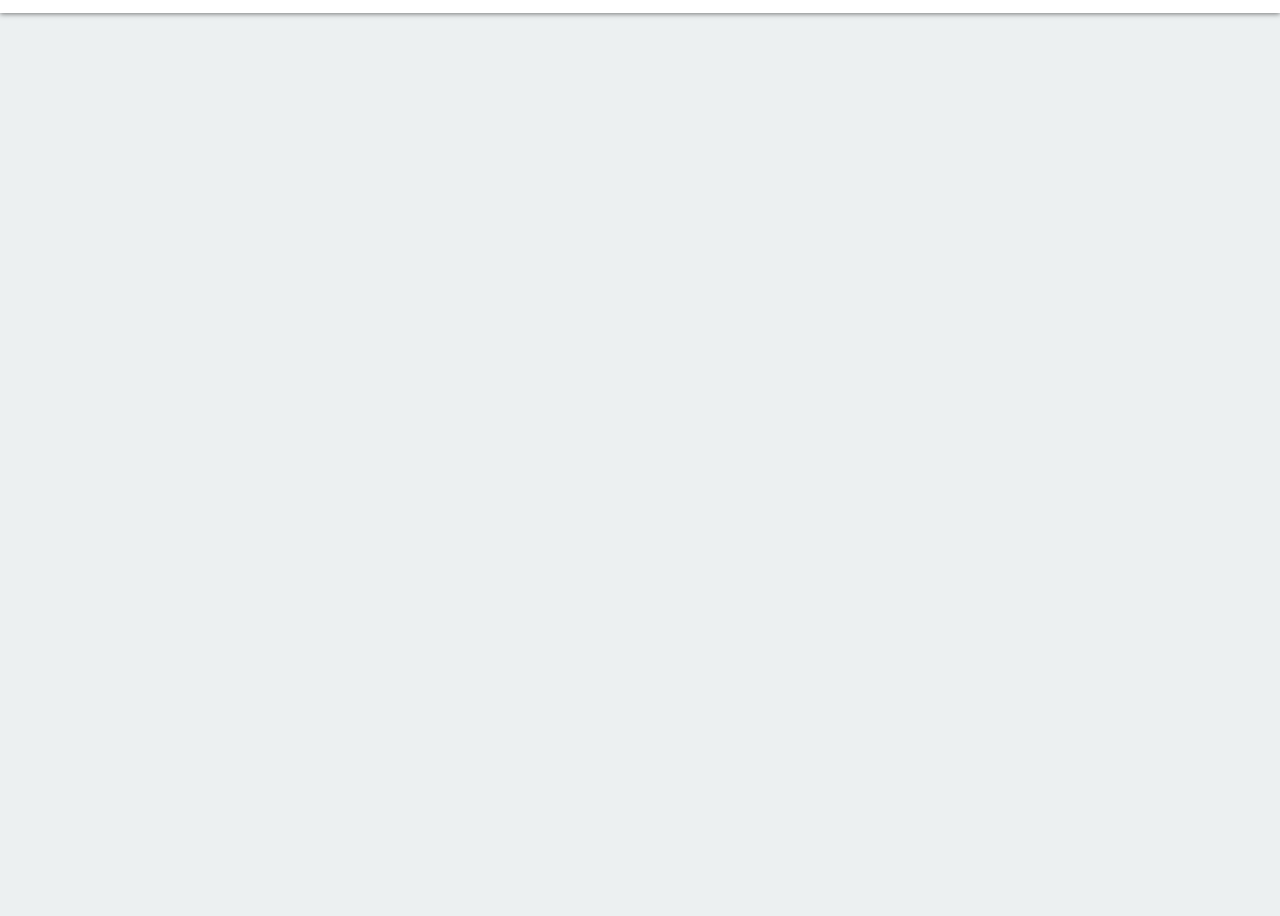
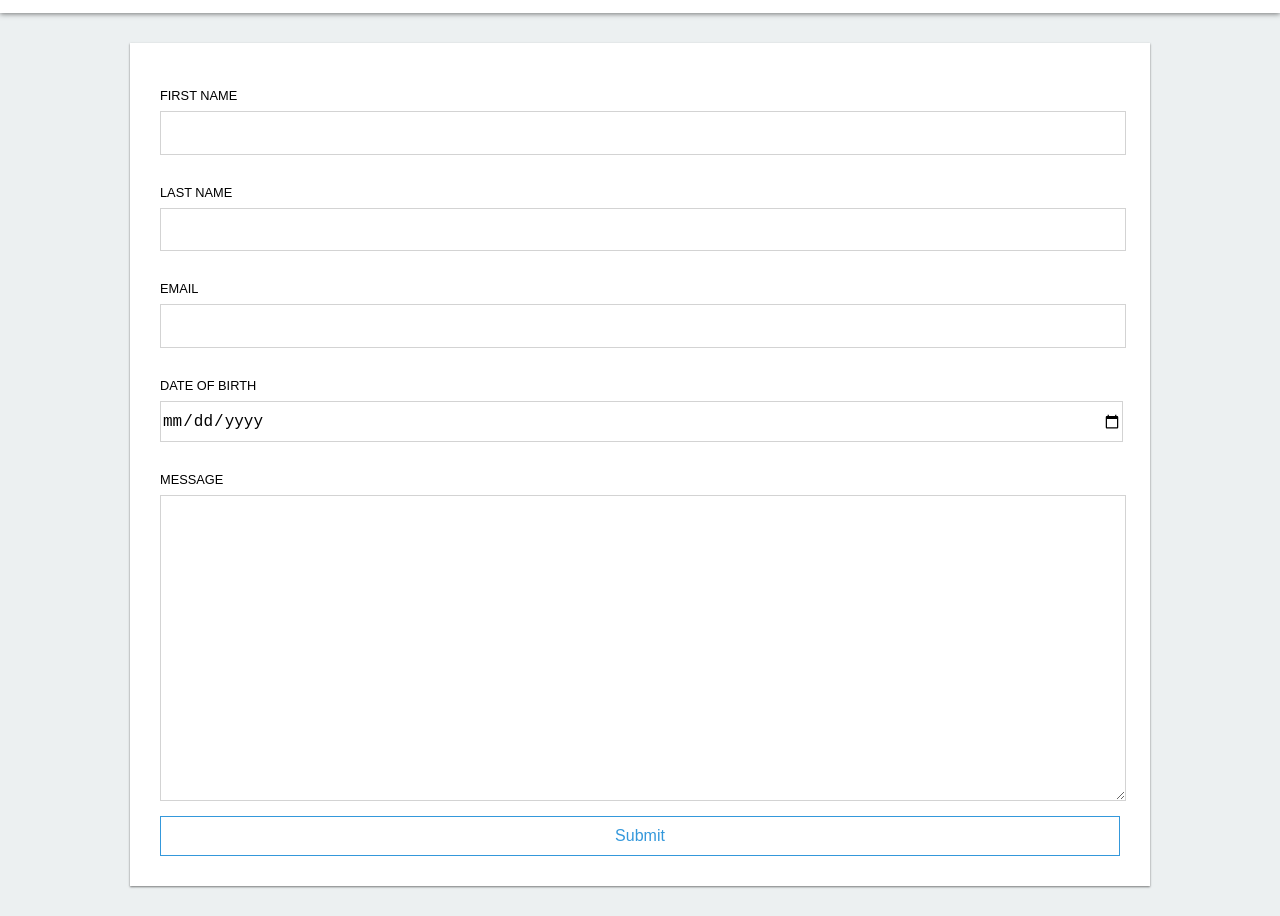
Before and after one commit to PuriaGithub/Custom-Form-Design, a plain HTML site: page index.html in a window 1280 px wide. Shown: the part 37-953 px from the top of the page. Before the commit the page ends 800 px from the top, so only its background shows below. Drawn offline with Linux system fonts and the light colour scheme.

Commit message:
add some form field

```diff
--- a/index.html
+++ b/index.html
@@ -12,5 +12,30 @@
                 <span id="brand">Custom Form Design</span>
             </div>
         </header>
+        <main>
+            <form>
+                <div class="form-group">
+                    <label for="firstname">First Name</label>
+                    <input type="text" id="firstname">
+                </div>
+                <div class="form-group">
+                    <label for="lastname">Last Name</label>
+                    <input type="text" id="lastname">
+                </div>
+                <div class="form-group">
+                    <label for="email">Email</label>
+                    <input type="text" id="email">
+                </div>
+                <div class="form-group">
+                    <label for="dob">Date of birth</label>
+                    <input type="date" id="dob">
+                </div>
+                <div class="form-group">
+                    <label for="message">Message</label>
+                    <textarea name="message" id="message" cols="30" rows="20"></textarea>
+                </div>
+                <input type="submit" name="submit" id="submit">
+            </form>
+        </main>
     </body>
 </html>
--- a/src/styles.css
+++ b/src/styles.css
@@ -3,6 +3,50 @@ body {
     padding: 0;
     font-family: Arial, Helvetica, sans-serif;
     background: #ecf0f1;
+}
+
+main {
+    width: 75%;
+    height: 100%;
+    margin: auto;
+    margin-top: 30px;
+    margin-bottom: 30px;
+    padding: 30px;
+    background-color: white;
+    box-shadow: 0px 1px 2px rgba(0, 0, 0, .5);
+}
+
+label {
+    display: block;
+    padding-bottom: .5rem;
+    text-transform: uppercase;
+    font-size: .8rem;
+}
+
+input{
+    display: block;
+    width: 100%;
+    height: calc(1.6em + .75rem + 2px);
+    font-size: 1rem;
+    border: 1px solid lightgray;
+    outline: none;
+}
+
+input[type="submit"] {
+    display: block;
+    width: 100%;
+    height: calc(1.6em + 0.75rem + 2px);
+    font-size: 1rem;
+    color: rgb(52, 152, 219);
+    border: 1px solid rgb(52, 152, 219);
+    background-color: white;
+}
+
+textarea {
+    display: block;
+    width: 100%;
+    border: 1px solid lightgray;
+    outline: none;
 }
 
 .header-row {
@@ -17,3 +61,7 @@ body {
     font-size: 1em;
     letter-spacing: .3rem;
 }
+
+.form-group {
+    padding: 15px 0 15px;
+}
```
